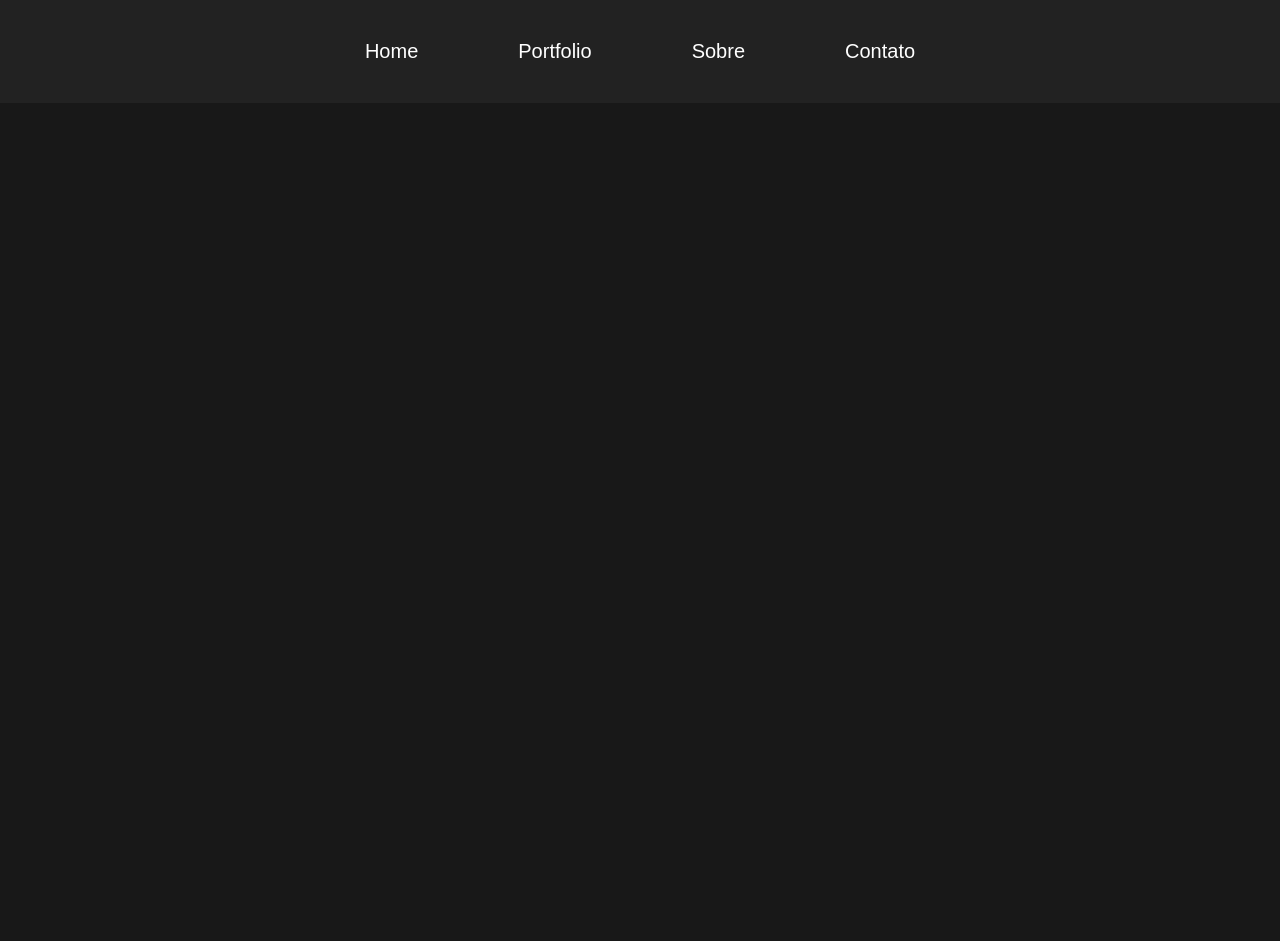
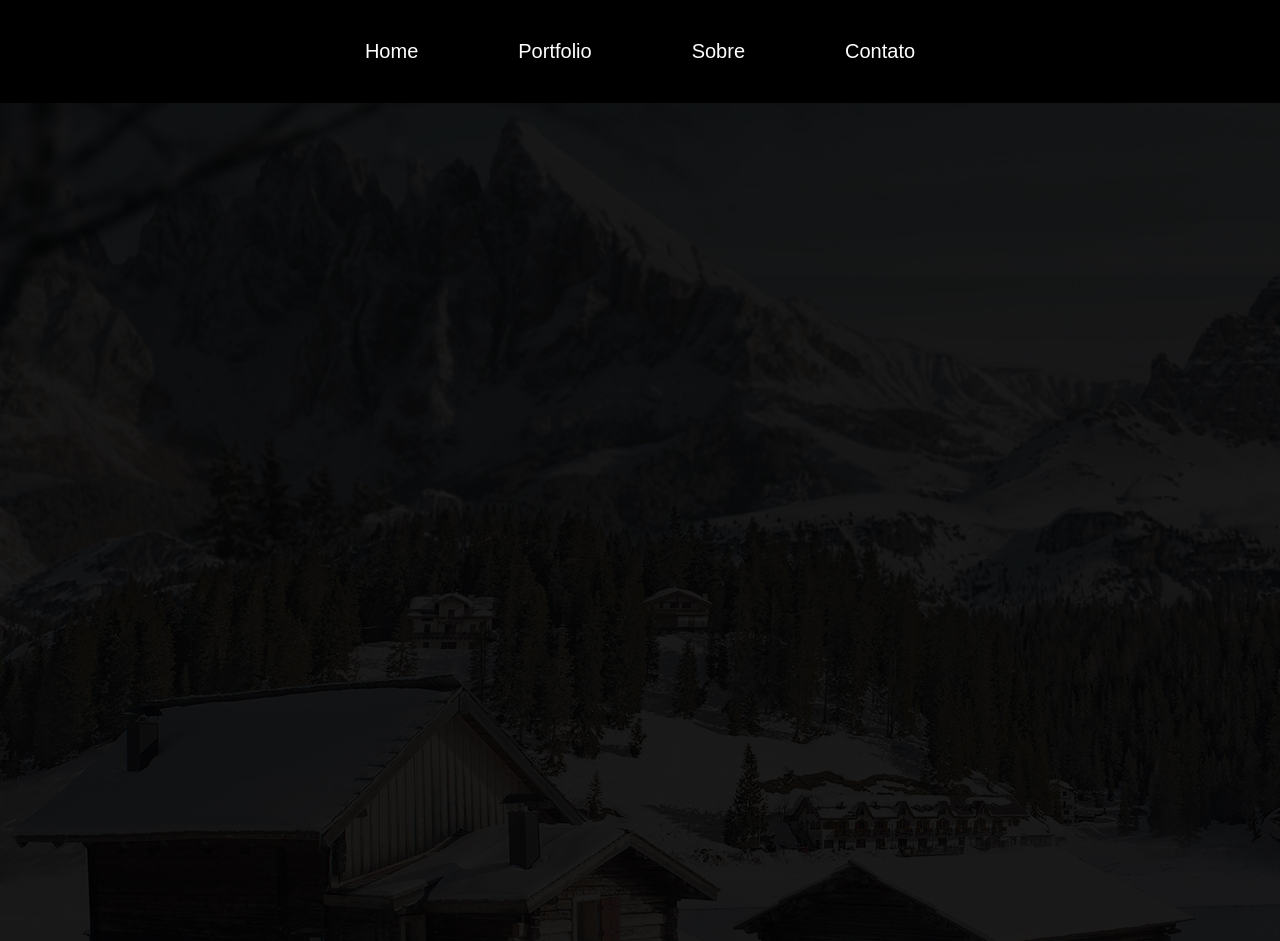
Before and after one commit to gugaxd/site2, a plain HTML site: page index.html in a window 1280 px wide. Before the commit the page ends 800 px from the top, so only its background shows below. Drawn offline with Linux system fonts and the light colour scheme.

Commit message:
adiçao do bg na pagina home, att de cores header e formularios

```diff
--- a/contato/styles.css
+++ b/contato/styles.css
@@ -5,11 +5,11 @@
 }
 
 body{
-    background: rgb(24, 24, 24);
+    background: rgb(12, 12, 12);
 }
 
 .head{
-    background-color: rgb(34, 34, 34);
+    background: rgb(0, 0, 0);
     display: flex;
     justify-content: center;
     padding: 40px;
@@ -30,7 +30,7 @@ a:hover{
 }
 
 .form{
-    background: rgba(0, 0, 0, 0.5);
+    background: rgb(0, 0, 0);
     display: block;
     padding: 50px;
     width: 500px;
--- a/index.html
+++ b/index.html
@@ -20,5 +20,7 @@
         </nav>
     </header>
 
+    <div class="slider"></div>
+
 </body>
 </html>
--- a/portfolio/styles.css
+++ b/portfolio/styles.css
@@ -5,11 +5,11 @@
 }
 
 body{
-    background: rgb(24, 24, 24);
+    background: rgb(12, 12, 12);
 }
 
 .head{
-    background-color: rgb(34, 34, 34);
+    background: rgb(0, 0, 0);
     display: flex;
     justify-content: center;
     padding: 40px;
--- a/sobre/styles.css
+++ b/sobre/styles.css
@@ -5,11 +5,11 @@
 }
 
 body{
-    background: rgb(24, 24, 24);
+    background: rgb(12, 12, 12);
 }
 
 .head{
-    background-color: rgb(34, 34, 34);
+    background: rgb(0, 0, 0);
     display: flex;
     justify-content: center;
     padding: 40px;
@@ -35,7 +35,7 @@ a:hover{
     margin: auto;
     margin-top: 75px;
     text-align: center;
-    background: rgba(0, 0, 0, 0.5);
+    background: rgb(0, 0, 0);
     max-width: 500px;
     font-family: Arial, Helvetica, sans-serif;
     color: white;
@@ -47,6 +47,7 @@ a:hover{
 
 .textosobre p{
     text-align: justify;
+    font-size: 15px;
 }
 
 img{
--- a/styles.css
+++ b/styles.css
@@ -5,11 +5,11 @@
 }
 
 body{
-    background: rgb(24, 24, 24);
+    background: rgb(12, 12, 12);
 }
 
 .head{
-    background-color: rgb(34, 34, 34);
+    background: rgb(0, 0, 0);
     display: flex;
     justify-content: center;
     padding: 40px;
@@ -28,3 +28,25 @@ a:hover{
     color: rgb(0, 119, 255);
     transition: 0.3s ease;
 }
+
+.slider{
+    width: 100%;
+    height: 838px;
+    background: url(bg1.jpg);
+    animation: slider 20s infinite;
+}
+
+@keyframes slider{
+    25%{
+        background: url(bg2.jpg);
+    }
+    50%{
+        background: url(bg3.jpg);
+    }
+    75%{
+        background: url(bg4.jpg);
+    }
+    100%{
+        background: url(bg1.jpg);
+    }
+}
```
Also changed, not shown: bg1.jpg (added), bg2.jpg (added), bg3.jpg (added), bg4.jpg (added).
